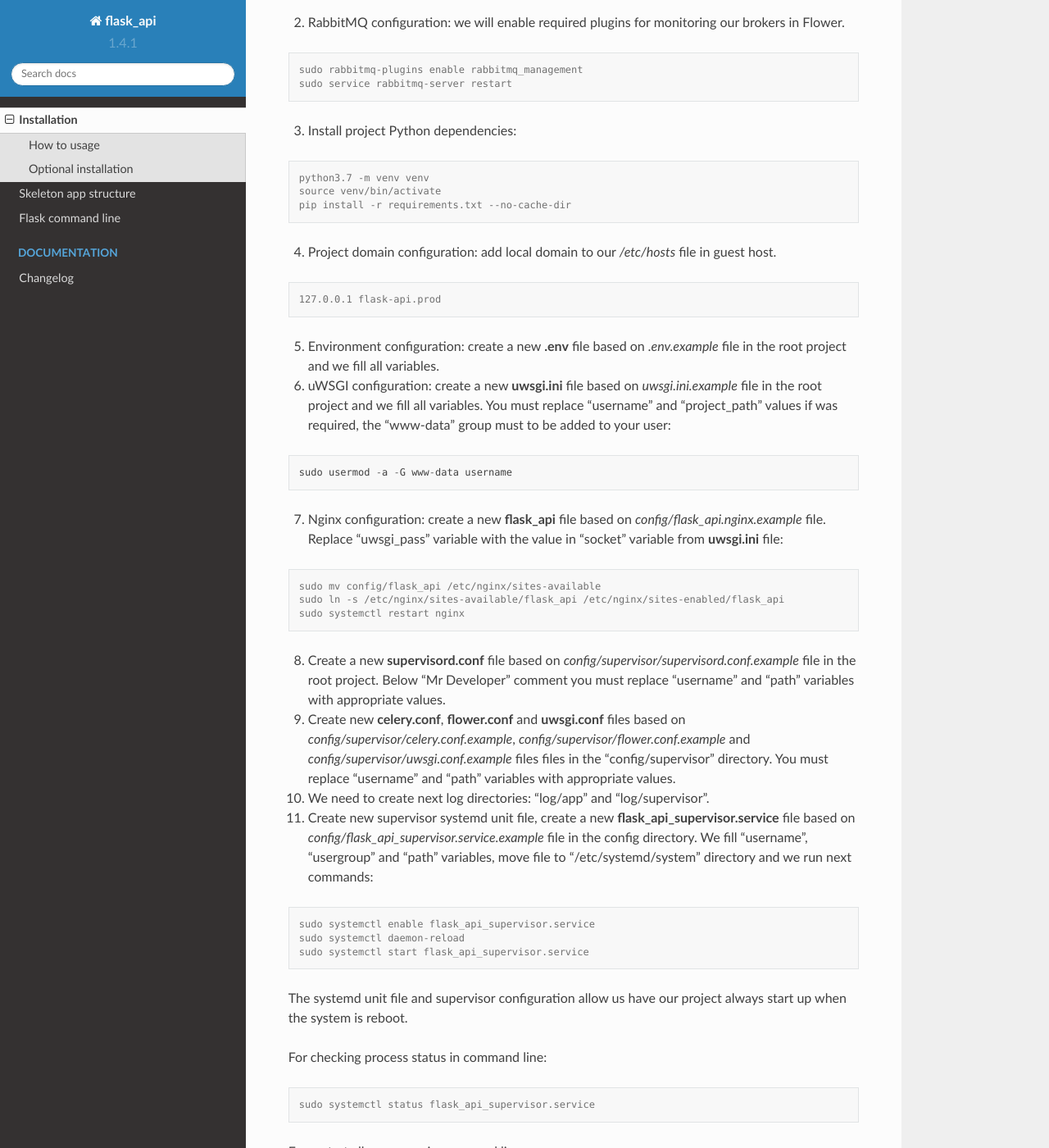
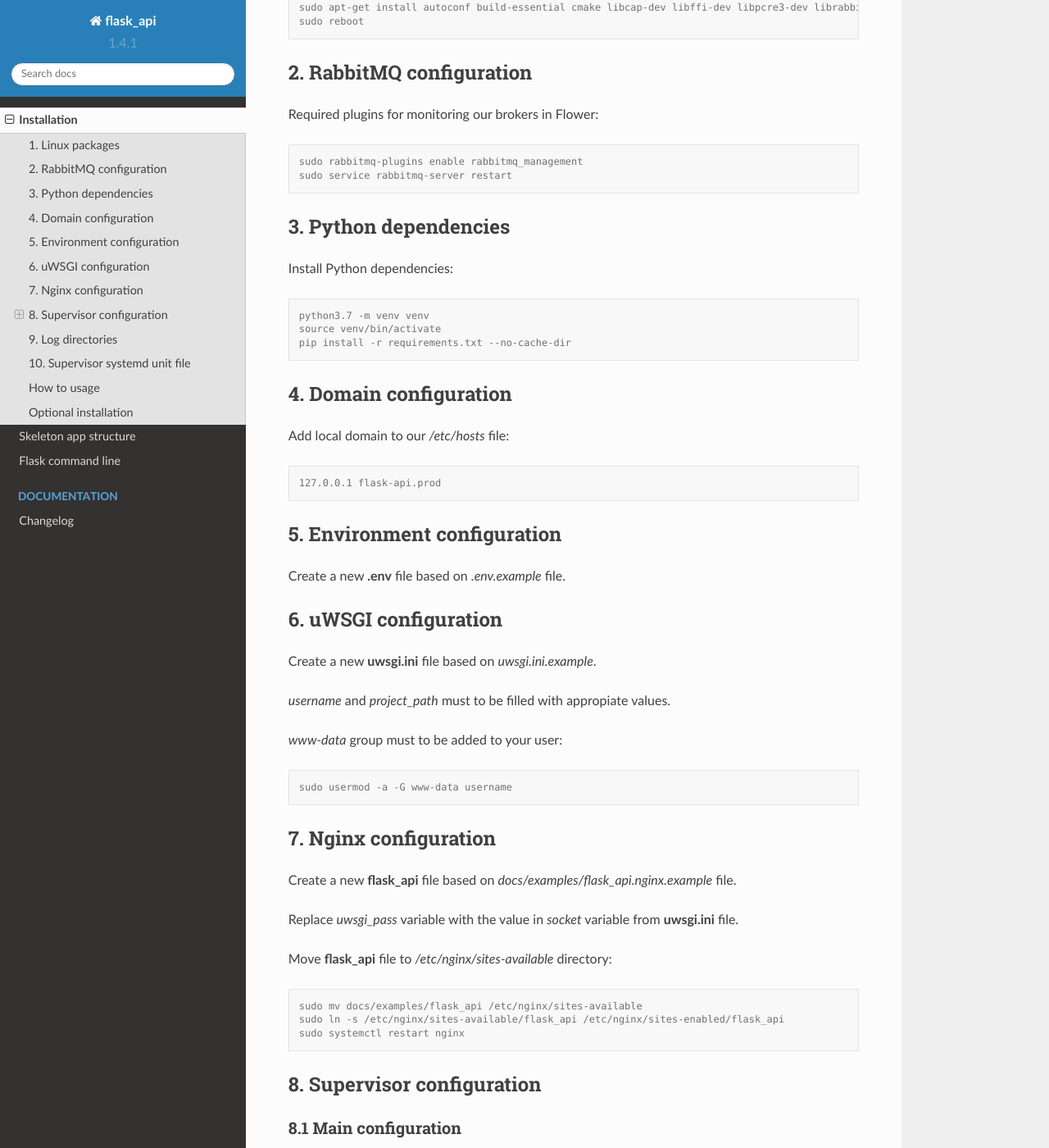
Before and after one commit to Rubenrod18/flask_api, a Sphinx documentation site: the page built from docs/installation.rst, in a window 1280 px wide and 1400 px high, scrolled down 309 px. Shown: the whole window at 82% size. Built offline with Sphinx 7.4.7 and the Read the Docs theme 2.0.0, drawn with Linux system fonts in a browser that asks for light colours; some of the changed text lies outside the part shown.

Commit message:
docs: update installation guide and config directory is called examples inside docs directory

```diff
--- a/docs/installation.rst
+++ b/docs/installation.rst
@@ -10,14 +12,18 @@
     sudo apt-get install autoconf build-essential cmake libcap-dev libffi-dev libpcre3-dev librabbitmq-dev libreoffice-writer libtool libxml2-dev libxslt1-dev libxslt1.1 pkg-config magic nginx python3-distutils python3.7 python3.7-dev python3.7-venv rabbitmq-server uuid-dev uwsgi uwsgi-src
     sudo reboot
 
-2. RabbitMQ configuration: we will enable required plugins for monitoring our brokers in Flower.
+2. RabbitMQ configuration
+-------------------------
+Required plugins for monitoring our brokers in Flower:
 
 .. code-block:: console
 
     sudo rabbitmq-plugins enable rabbitmq_management
     sudo service rabbitmq-server restart
 
-3. Install project Python dependencies:
+3. Python dependencies
+----------------------
+Install Python dependencies:
 
 .. code-block:: console
 
@@ -25,35 +31,80 @@
     source venv/bin/activate
     pip install -r requirements.txt --no-cache-dir
 
-4. Project domain configuration: add local domain to our */etc/hosts* file in guest host.
+4. Domain configuration
+-----------------------
+Add local domain to our */etc/hosts* file:
 
 .. code-block:: console
 
     127.0.0.1 flask-api.prod
 
-5. Environment configuration: create a new **.env** file based on *.env.example* file in the root project and we fill all variables.
+5. Environment configuration
+----------------------------
+Create a new **.env** file based on *.env.example* file.
 
-6. uWSGI configuration: create a new **uwsgi.ini** file based on *uwsgi.ini.example* file in the root project and we fill all variables. You must replace "username" and "project_path" values if was required, the "www-data" group must to be added to your user:
+6. uWSGI configuration
+----------------------
+| Create a new **uwsgi.ini** file based on *uwsgi.ini.example*.
+|
+| *username* and *project_path* must to be filled with appropiate values.
+|
+| *www-data* group must to be added to your user:
 
-.. code-block::
+.. code-block:: console
 
     sudo usermod -a -G www-data username
 
-7. Nginx configuration:  create a new **flask_api** file based on *config/flask_api.nginx.example* file. Replace "uwsgi_pass" variable with the value in "socket" variable from **uwsgi.ini** file:
+7. Nginx configuration
+----------------------
+| Create a new **flask_api** file based on *docs/examples/flask_api.nginx.example* file.
+|
+| Replace *uwsgi_pass* variable with the value in *socket* variable from **uwsgi.ini** file.
+|
+| Move **flask_api** file to */etc/nginx/sites-available* directory:
 
 .. code-block:: console
 
-    sudo mv config/flask_api /etc/nginx/sites-available
+    sudo mv docs/examples/flask_api /etc/nginx/sites-available
     sudo ln -s /etc/nginx/sites-available/flask_api /etc/nginx/sites-enabled/flask_api
     sudo systemctl restart nginx
 
-8. Create a new **supervisord.conf** file based on *config/supervisor/supervisord.conf.example* file in the root project. Below "Mr Developer" comment you must replace "username" and "path" variables with appropriate values.
+8. Supervisor configuration
+---------------------------
 
-9. Create new **celery.conf**, **flower.conf** and **uwsgi.conf** files based on *config/supervisor/celery.conf.example*, *config/supervisor/flower.conf.example* and *config/supervisor/uwsgi.conf.example* files files in the "config/supervisor" directory. You must replace "username" and "path" variables with appropriate values.
+8.1 Main configuration
+~~~~~~~~~~~~~~~~~~~~~~
+| Create a new **supervisord.conf** file based on *docs/examples/supervisor/supervisord.conf.example* file in the root project.
+|
+| *command*, *directory* and *username* variables must to be filles with appropriate values. These variables are below *Mr Developer* comment.
 
-10. We need to create next log directories: "log/app" and "log/supervisor".
+8.2 Other configurations
+~~~~~~~~~~~~~~~~~~~~~~~~
+Create a new directory named *supervisor* in the root path and create next files
+based on *docs/examples/supervisor* example files:
 
-11. Create new supervisor systemd unit file, create a new **flask_api_supervisor.service** file based on *config/flask_api_supervisor.service.example* file in the config directory. We fill "username", "usergroup" and "path" variables, move file to "/etc/systemd/system" directory and we run next commands:
+1. celery.conf
+2. flower.conf
+3. uwsgi.conf
+
+*username* and *path* variables must to be replaced with appropriate values.
+
+9. Log directories
+------------------
+Create next log directories:
+
+1. log/app
+2. log/celery
+3. log/flower
+4. log/uwsgi
+
+10. Supervisor systemd unit file
+--------------------------------
+| Create a new **flask_api_supervisor.service** file based on *docs/examples/flask_api_supervisor.service.example* file.
+|
+| *username*, *usergroup* and *path* variables must to be filled with appropiate values.
+|
+| Move file to */etc/systemd/system* directory and we run next commands:
 
 .. code-block:: console
 
@@ -61,9 +112,9 @@
     sudo systemctl daemon-reload
     sudo systemctl start flask_api_supervisor.service
 
-The systemd unit file and supervisor configuration allow us have our project always start up when the system is reboot.
-
-For checking process status in command line:
+| The systemd unit file start up the project if the system is reboot or shutdown.
+|
+| For checking process status in command line:
 
 .. code-block:: console
 
@@ -75,13 +126,15 @@
 
     sudo systemctl restart flask_api_supervisor.service
 
-This command reread the supervisor configuration files, stop all processes and start them again.
+This command reread the supervisor configuration files, stop all processes and
+start them again.
 
 
 How to usage
 ------------
 
-The setup is finished, we only need to create the database tables and fill them with fake data. We open a terminal in the root project and run next commands:
+The setup is finished, we only need to create the database tables and fill
+them with fake data. We open a terminal in the root project and run next commands:
 
 .. code-block:: console
 
@@ -89,28 +142,28 @@
     ./venv/bin/flask migrate
     ./venv/bin/flask seed
 
-You can use an API client such as Insomnia or Postman and starting to consume the API!
-
-You can see the processes status here: http://flask-api.prod/supervisor.
-
-The credentials are user:123 by default you can change the credentials
-as you wish in supervisord.conf file in "inet_http_server" section.
-
-You can management the Celery tasks status here: http://flask-api.prod/flower.
+| You can use an API client such as Insomnia or Postman and starting to consume the API!
+|
+| You can see the processes status here: http://flask-api.prod/supervisor
+|
+| The credentials are user:123 by default, you can change the credentials in supervisord.conf file in *inet_http_server* section.
+|
+| You can management the Celery tasks status here: http://flask-api.prod:5555/flower/
 
 
 Optional installation
 ---------------------
 
-This project use |logrotate| for logging configuration. The config file is already defined you only need to do these steps:
+This project use |logrotate| for logging configuration. The config file is
+already defined you only need to do these steps:
 
-1. Create new **flask_api.logrotate** file based on *config/flask_api.logrotate.example* file.
-2. Update "path", "username" and "usergroup" variables with appropiate values.
-3. Move flask_api_logrotate to "/etc/logrotate.d":
+1. Create new **flask_api.logrotate** file based on *docs/examples/flask_api.logrotate.example*.
+2. *path*, *username* and *usergroup* variables must to be filled with appropiate values.
+3. Move flask_api_logrotate to */etc/logrotate.d*:
 
 .. code-block:: console
 
-    sudo mv config/flask_api.logrotate /etc/logrotate.d
+    sudo mv docs/examples/flask_api.logrotate /etc/logrotate.d
 
 4. Restart logrotate service:
 
```
Also changed, not shown: other parts of docs/installation.rst (+4 -2 lines), README.md (+1 -1 lines), 16 other files.
